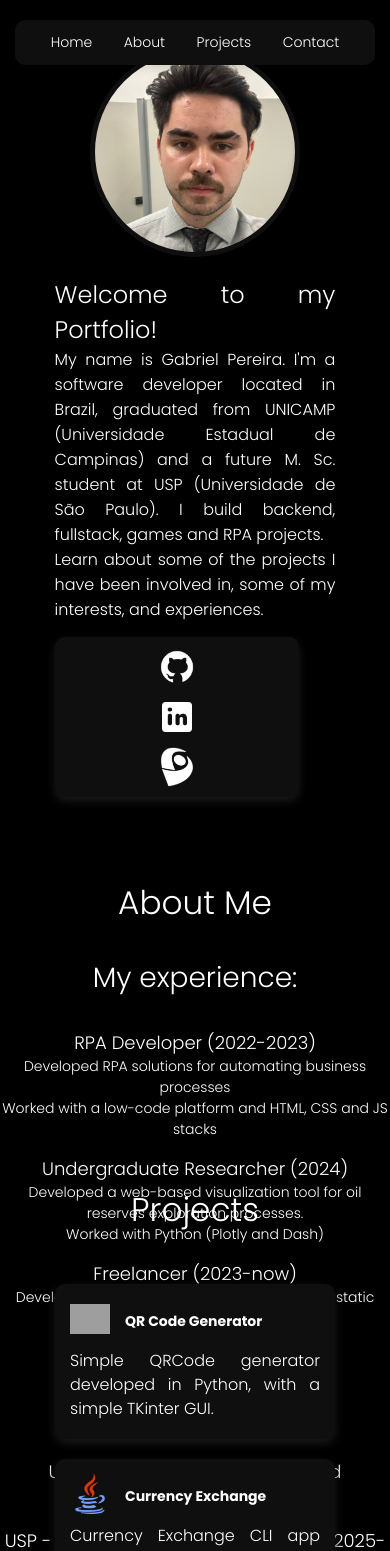
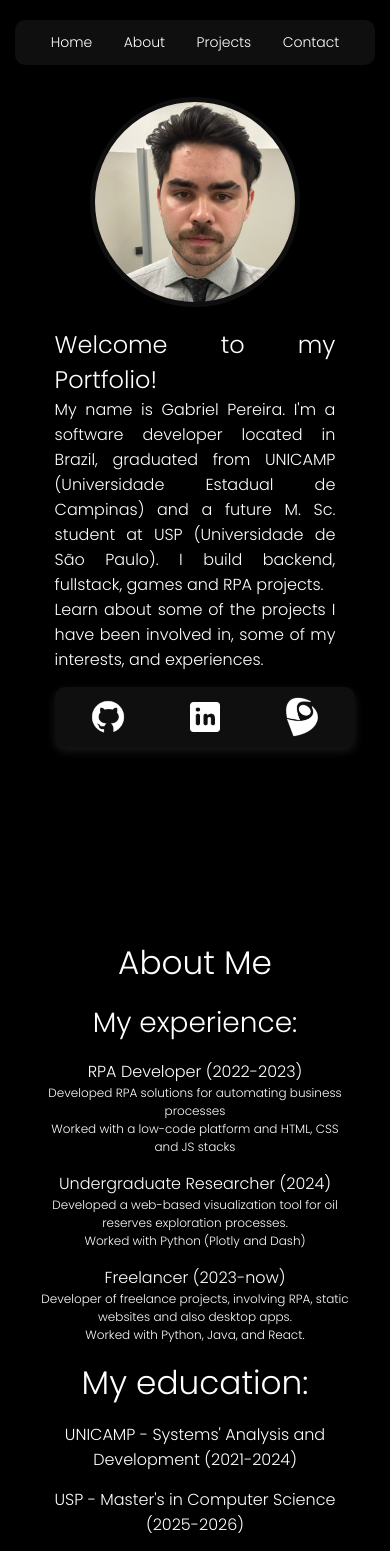
Before and after one commit to gabrielpereir4/gabriel-portfolio, a React (Create React App) app: page / in a window 390 px wide. Shown: the top 1551 px of the page. Built offline with nearby package versions, Linux system fonts and the light colour scheme; grey boxes are pictures that could not be loaded.

Commit message:
1.2 mobile version

```diff
--- a/src/sections/Projects.jsx
+++ b/src/sections/Projects.jsx
@@ -6,7 +6,7 @@ function Projects(){
     return (
         <section id="projects" className={styles.section}>
             <div className={styles.spacedContainer}>
-                <div className={styles.smallContainer}>
+                <div className={styles.projectTitle}>
                     <h3>Projects</h3>
                 </div>
 
--- a/src/styles/Footer.module.css
+++ b/src/styles/Footer.module.css
@@ -9,3 +9,9 @@
     position: relative;
     font-size: 24px;
 }
+
+@media (max-width: 768px) {
+    .footer {
+        font-size: 16px;
+    }
+}
--- a/src/styles/ProjectCard.module.css
+++ b/src/styles/ProjectCard.module.css
@@ -69,15 +69,15 @@
 /* 🔹 Tornando os cards mais responsivos */
 @media (max-width: 768px) {
     .card {
-        min-width: 180px;
-        max-width: 100%;
+        min-width: 50%;
+        max-width: 80%;
     }
 
     .title {
-        font-size: 20px;
+        font-size: 18px;
     }
 
     .description {
-        font-size: 16px;
+        font-size: 14px;
     }
 }
--- a/src/styles/Section.module.css
+++ b/src/styles/Section.module.css
@@ -81,12 +81,20 @@
 }
 
 /* 🔹 Containers auxiliares */
-.smallContainer, .spacedContainer {
+.smallContainer {
     display: flex;
     flex-direction: column;
     align-items: center;
     justify-content: center;
     gap: 30px;
+}
+
+.spacedContainer {
+    display: flex;
+    flex-direction: column;
+    align-items: center;
+    justify-content: center;
+    gap: 5px;
 }
 
 /* 🔹 Alinhamento centralizado para textos */
@@ -134,8 +142,14 @@
 
 /* 🔹 Ajustando para telas menores */
 @media (max-width: 768px) {
+    .section {
+        min-height: 100vh;
+        height: auto;
+    }
     .profile {
         flex-direction: column;
+        justify-content: center;
+        align-items: center;
         gap: 20px;
     }
 
@@ -150,8 +164,8 @@
     }
 
     .profileLinks {
-        width: 80%;
-        flex-direction: column;
+        width: 100%;
+        flex-direction: row;
         gap: 10px;
     }
 
@@ -159,4 +173,52 @@
         width: 40px;
         height: 40px;
     }
+
+    .spacedContainer {
+        display: flex;
+        flex-direction: column;
+        align-items: center;
+        justify-content: center;
+        gap: 15px;
+        width: 80%;
+    }
+
+    /* 🔹 Containers auxiliares */
+    .smallContainer {
+        display: flex;
+        flex-direction: column;
+        align-items: center;
+        justify-content: center;
+        gap: 15px;
+        flex-grow: 0.5;
+
+    }
+
+    .projectTitle{
+        margin-top: 100px;
+    }
+
+    .alignedText {
+        text-align: center;
+        display: flex;
+        flex-direction: column;
+        gap: 15px;
+        font-size: 16px;
+    }
+
+    /* 🔹 Melhorando listas */
+    .descriptionList {
+        text-align: center;
+        list-style-type: circle;
+        font-size: 12px;
+        gap: 10px;
+    }
+
+    .projectContainer {
+        flex-direction: column;
+        align-items: center;
+        gap: 15px;
+        padding: 20px 5%;
+    }
+
 }
```
